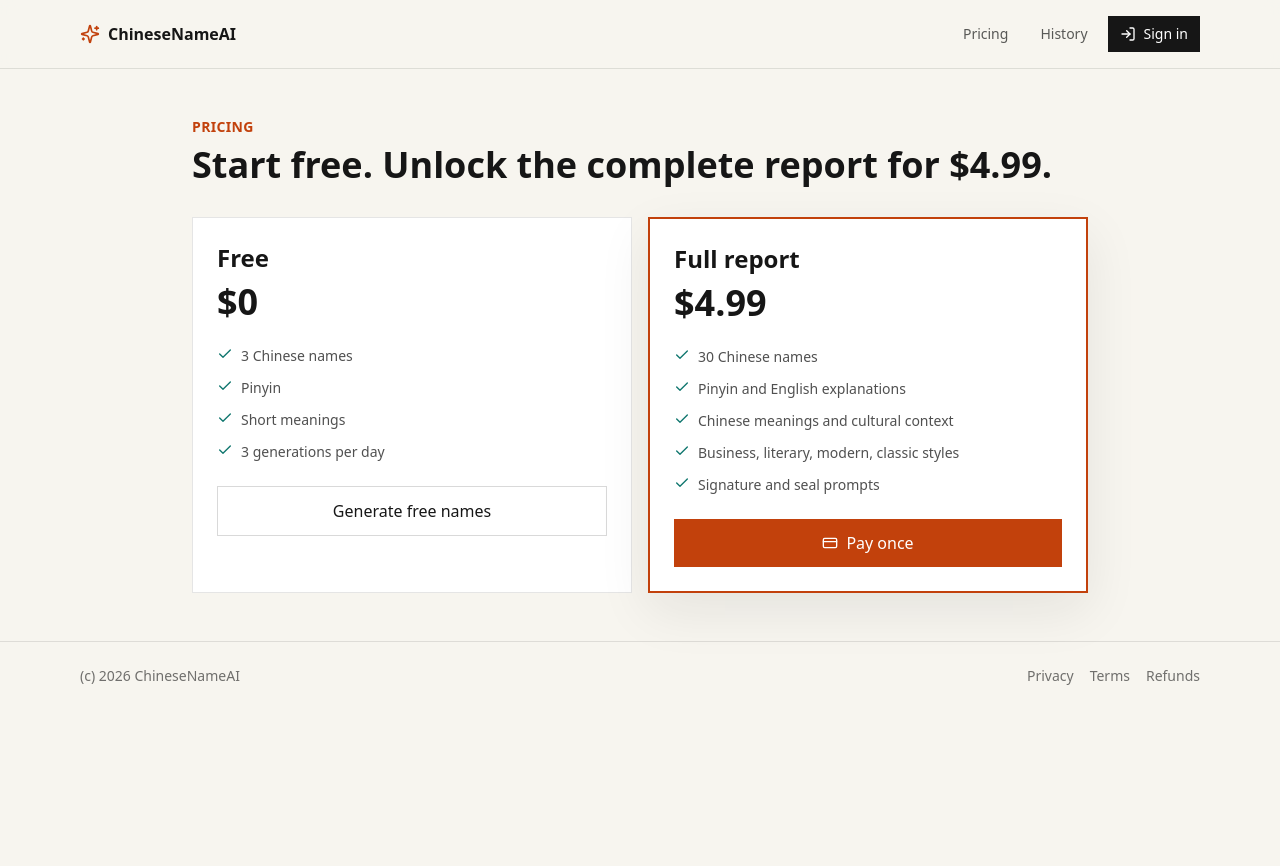
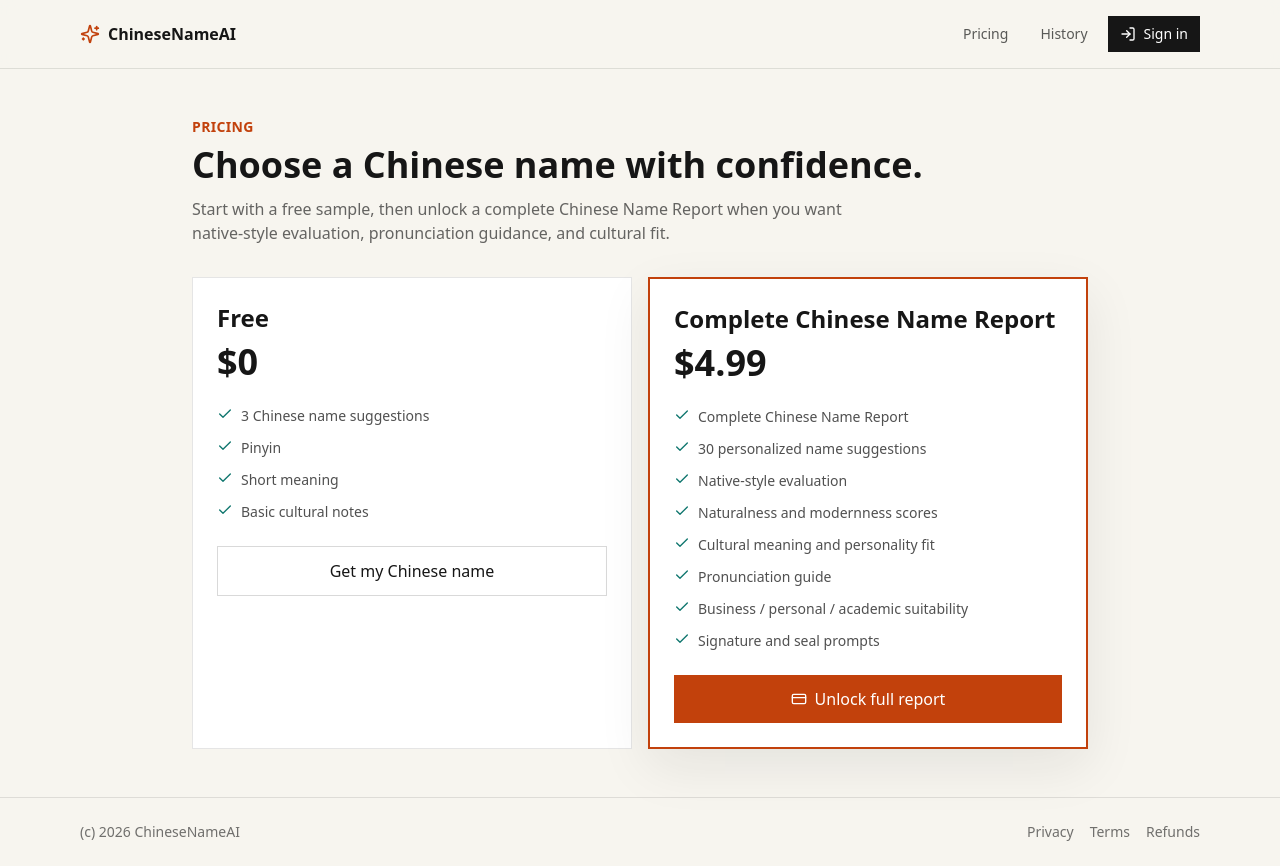
Before and after one commit to x-rayon/chinesenameai, a Next.js app: page /pricing in a window 1280 px wide. Before the commit the page ends 800 px from the top, so only its background shows below. Built offline with nearby package versions, Linux system fonts and the light colour scheme; no server answers.

Commit message:
Improve report positioning and pricing copy

```diff
--- a/app/page.tsx
+++ b/app/page.tsx
@@ -3,9 +3,9 @@ import { ArrowRight, CheckCircle2, Languages, ScrollText } from "lucide-react";
 import type { LucideIcon } from "lucide-react";
 
 const features: { title: string; copy: string; Icon: LucideIcon }[] = [
-  { title: "Free start", copy: "Generate 3 names per day before upgrading.", Icon: CheckCircle2 },
-  { title: "Full report", copy: "Unlock 30 names plus cultural explanations and style picks.", Icon: ScrollText },
-  { title: "Built for foreigners", copy: "Names are explained in English with pinyin and usage context.", Icon: Languages },
+  { title: "Native-style advice", copy: "Evaluate whether a name sounds natural, modern, and safe.", Icon: CheckCircle2 },
+  { title: "Complete report", copy: "Unlock 30 personalized names with scoring, context, and style guidance.", Icon: ScrollText },
+  { title: "Pronunciation ready", copy: "Every name includes pinyin, meaning, and a Chinese pronunciation button.", Icon: Languages },
 ];
 
 export default function HomePage() {
@@ -13,20 +13,20 @@ export default function HomePage() {
     <div className="space-y-14">
       <section className="grid min-h-[70vh] items-center gap-8 lg:grid-cols-[1.05fr_0.95fr]">
         <div>
-          <p className="text-sm font-semibold uppercase tracking-wide text-cinnabar">AI Chinese naming studio</p>
+          <p className="text-sm font-semibold uppercase tracking-wide text-cinnabar">Chinese Name Advisor</p>
           <h1 className="mt-4 max-w-3xl text-5xl font-semibold leading-tight sm:text-6xl">
-            Chinese names that sound natural, meaningful, and culturally right.
+            Get a real Chinese name that native speakers would actually use.
           </h1>
           <p className="mt-5 max-w-2xl text-lg text-ink/70">
-            Enter your English name, background, personality, and purpose. Get Chinese names with pinyin, meaning,
-            cultural context, and style guidance.
+            Generate a natural, meaningful Chinese name with pronunciation, cultural context, and native-style
+            evaluation - not a random translation.
           </p>
           <div className="mt-8 flex flex-col gap-3 sm:flex-row">
             <Link
               className="inline-flex items-center justify-center gap-2 bg-cinnabar px-5 py-3 font-medium text-white"
               href="/generate"
             >
-              Generate names
+              Get my Chinese name
               <ArrowRight className="h-4 w-4" aria-hidden />
             </Link>
             <Link
@@ -39,16 +39,22 @@ export default function HomePage() {
         </div>
         <div className="border border-black/10 bg-white p-6 shadow-soft">
           <div className="border-b border-black/10 pb-4">
-            <p className="text-sm text-ink/55">Sample result</p>
+            <p className="text-sm text-ink/55">Recommended Name</p>
             <h2 className="mt-2 text-5xl font-semibold">林安然</h2>
             <p className="mt-2 text-ink/60">Lin Anran</p>
           </div>
-          <div className="grid gap-4 py-5 text-sm text-ink/75">
-            <p>An means peace; Ran suggests natural confidence and calm presence.</p>
-            <p>Feels modern, educated, warm, and easy to introduce in both social and professional settings.</p>
+          <div className="grid gap-3 py-5 text-sm text-ink/75">
+            <p>This name gives the impression of calm confidence, warmth, and quiet intelligence.</p>
+            <div className="grid grid-cols-2 gap-2">
+              <span className="border border-black/10 bg-porcelain px-3 py-2">Naturalness: 9/10</span>
+              <span className="border border-black/10 bg-porcelain px-3 py-2">Modernness: 8/10</span>
+              <span className="border border-black/10 bg-porcelain px-3 py-2">Pronunciation: Easy</span>
+              <span className="border border-black/10 bg-porcelain px-3 py-2">Risk: Safe</span>
+            </div>
+            <p>Feels native, educated, and easy to introduce in both social and professional settings.</p>
           </div>
           <div className="grid gap-3 sm:grid-cols-3">
-            {["Business", "Modern", "Cultural"].map((item) => (
+            {["Professional", "Modern", "Natural"].map((item) => (
               <span key={item} className="border border-black/10 bg-porcelain px-3 py-2 text-center text-sm">
                 {item}
               </span>
--- a/app/pricing/page.tsx
+++ b/app/pricing/page.tsx
@@ -4,21 +4,40 @@ import { Check, CreditCard } from "lucide-react";
 
 export const metadata: Metadata = {
   title: "Pricing",
-  description: "Start free or unlock a complete Chinese name report with 30 names, pinyin, meanings, and cultural context.",
+  description: "Start free or unlock a complete Chinese Name Report with native-style evaluation and cultural context.",
 };
 
 export default function PricingPage() {
   return (
     <div className="mx-auto max-w-4xl">
       <p className="text-sm font-semibold uppercase tracking-wide text-cinnabar">Pricing</p>
-      <h1 className="mt-2 text-4xl font-semibold">Start free. Unlock the complete report for $4.99.</h1>
+      <h1 className="mt-2 text-4xl font-semibold">Choose a Chinese name with confidence.</h1>
+      <p className="mt-3 max-w-2xl text-ink/65">
+        Start with a free sample, then unlock a complete Chinese Name Report when you want native-style evaluation,
+        pronunciation guidance, and cultural fit.
+      </p>
       <div className="mt-8 grid gap-4 md:grid-cols-2">
-        <Plan title="Free" price="$0" cta="Generate free names" href="/generate" items={["3 Chinese names", "Pinyin", "Short meanings", "3 generations per day"]} />
+        <Plan
+          title="Free"
+          price="$0"
+          cta="Get my Chinese name"
+          href="/generate"
+          items={["3 Chinese name suggestions", "Pinyin", "Short meaning", "Basic cultural notes"]}
+        />
         <form action="/api/checkout" method="POST" className="border-2 border-cinnabar bg-white p-6 shadow-soft">
-          <h2 className="text-2xl font-semibold">Full report</h2>
+          <h2 className="text-2xl font-semibold">Complete Chinese Name Report</h2>
           <p className="mt-2 text-4xl font-semibold">$4.99</p>
           <ul className="mt-6 space-y-3 text-sm text-ink/75">
-            {["30 Chinese names", "Pinyin and English explanations", "Chinese meanings and cultural context", "Business, literary, modern, classic styles", "Signature and seal prompts"].map((item) => (
+            {[
+              "Complete Chinese Name Report",
+              "30 personalized name suggestions",
+              "Native-style evaluation",
+              "Naturalness and modernness scores",
+              "Cultural meaning and personality fit",
+              "Pronunciation guide",
+              "Business / personal / academic suitability",
+              "Signature and seal prompts",
+            ].map((item) => (
               <li key={item} className="flex gap-2">
                 <Check className="h-4 w-4 shrink-0 text-jade" aria-hidden />
                 {item}
@@ -27,7 +46,7 @@ export default function PricingPage() {
           </ul>
           <button className="mt-6 inline-flex w-full items-center justify-center gap-2 bg-cinnabar px-5 py-3 font-medium text-white">
             <CreditCard className="h-4 w-4" aria-hidden />
-            Pay once
+            Unlock full report
           </button>
         </form>
       </div>
--- a/components/report-view.tsx
+++ b/components/report-view.tsx
@@ -1,43 +1,41 @@
+import { Check, LockKeyhole } from "lucide-react";
 import { NameAudioButton } from "@/components/name-audio-button";
-import type { NameReport } from "@/lib/types";
+import type { NameIdea, NameReport } from "@/lib/types";
 
 export function ReportView({ report }: { report: NameReport }) {
+  const [recommended, ...alternatives] = report.names;
+  if (!recommended) return null;
+
   return (
-    <div className="space-y-6">
-      <section className="border border-black/10 bg-white p-5 shadow-soft">
-        <p className="text-sm uppercase tracking-wide text-cinnabar">Chinese name report</p>
-        <h1 className="mt-2 text-3xl font-semibold">For {report.input.englishName}</h1>
+    <div className="space-y-8">
+      <section className="border border-black/10 bg-white p-5 shadow-soft sm:p-7">
+        <p className="text-sm uppercase tracking-wide text-cinnabar">Chinese Name Advisor</p>
+        <h1 className="mt-2 text-3xl font-semibold">Your Chinese name report</h1>
         <p className="mt-2 text-ink/65">
-          {report.input.country} - {report.input.gender} - {report.input.purpose}
+          For {report.input.englishName} - {report.input.country} - {report.input.purpose}
         </p>
       </section>
 
-      <section className="grid gap-4 md:grid-cols-2">
-        {report.names.map((name, index) => (
-          <article key={`${name.chineseName}-${index}`} className="border border-black/10 bg-white p-5">
-            <div className="flex items-start justify-between gap-4">
-              <div>
-                <div className="flex items-center gap-3">
-                  <h2 className="text-3xl font-semibold">{name.chineseName}</h2>
-                  <NameAudioButton name={name.chineseName} pinyin={name.pinyin} />
-                </div>
-                <p className="mt-1 text-sm text-ink/55">{name.pinyin}</p>
-              </div>
-              <span className="bg-[#e8f3ef] px-2 py-1 text-xs capitalize text-jade">{name.style}</span>
+      <RecommendedNameCard name={recommended} />
+
+      {report.input.mode === "free" ? <UpgradeReportCard /> : null}
+
+      {alternatives.length ? (
+        <section>
+          <div className="flex flex-col justify-between gap-2 sm:flex-row sm:items-end">
+            <div>
+              <p className="text-sm font-semibold uppercase tracking-wide text-cinnabar">Alternative Names</p>
+              <h2 className="mt-1 text-2xl font-semibold">Other names worth considering</h2>
             </div>
-            <p className="mt-4 text-sm text-ink/75">{name.englishExplanation}</p>
-            <p className="mt-3 text-sm text-ink/75">{name.chineseMeaning}</p>
-            <p className="mt-3 text-sm text-ink/60">{name.culturalExplanation}</p>
-            <div className="mt-4 flex flex-wrap gap-2">
-              {name.suitableScenarios.map((scenario) => (
-                <span key={scenario} className="border border-black/10 px-2 py-1 text-xs text-ink/65">
-                  {scenario}
-                </span>
-              ))}
-            </div>
-          </article>
-        ))}
-      </section>
+            <p className="text-sm text-ink/55">{alternatives.length} alternatives</p>
+          </div>
+          <div className="mt-4 grid gap-4 md:grid-cols-2">
+            {alternatives.map((name, index) => (
+              <AlternativeNameCard key={`${name.chineseName}-${index}`} name={name} />
+            ))}
+          </div>
+        </section>
+      ) : null}
 
       {report.stylePicks || report.prompts ? (
         <section className="grid gap-4 lg:grid-cols-2">
@@ -58,7 +56,7 @@ export function ReportView({ report }: { report: NameReport }) {
           ) : null}
           {report.prompts ? (
             <div className="border border-black/10 bg-white p-5">
-              <h2 className="text-xl font-semibold">Visual prompts</h2>
+              <h2 className="text-xl font-semibold">Signature and seal prompts</h2>
               <p className="mt-4 text-sm text-ink/70">{report.prompts.signaturePrompt}</p>
               <p className="mt-3 text-sm text-ink/70">{report.prompts.sealPrompt}</p>
             </div>
@@ -68,3 +66,156 @@ export function ReportView({ report }: { report: NameReport }) {
     </div>
   );
 }
+
+function RecommendedNameCard({ name }: { name: NameIdea }) {
+  const evaluation = getEvaluation(name);
+
+  return (
+    <section className="border border-black/10 bg-white p-6 shadow-soft sm:p-8">
+      <div className="grid gap-8 lg:grid-cols-[0.9fr_1.1fr]">
+        <div>
+          <p className="text-sm font-semibold uppercase tracking-wide text-cinnabar">Recommended Name</p>
+          <div className="mt-4 flex items-center gap-4">
+            <h2 className="text-6xl font-semibold leading-none sm:text-7xl">{name.chineseName}</h2>
+            <NameAudioButton name={name.chineseName} pinyin={name.pinyin} />
+          </div>
+          <p className="mt-3 text-xl text-ink/60">{name.pinyin}</p>
+          <p className="mt-6 text-lg leading-relaxed text-ink/75">
+            {evaluation.impressionSummary}
+          </p>
+        </div>
+
+        <div className="grid gap-4">
+          <div className="grid gap-3 sm:grid-cols-2">
+            <ScoreCard label="Naturalness" value={`${evaluation.naturalnessScore}/10`} />
+            <ScoreCard label="Modernness" value={`${evaluation.modernnessScore}/10`} />
+            <ScoreCard label="Pronunciation difficulty" value={evaluation.pronunciationDifficulty} />
+            <ScoreCard label="Business / Personal fit" value={`${evaluation.businessFit}/10 / ${evaluation.personalFit}/10`} />
+          </div>
+          <div className="border border-black/10 bg-porcelain p-4">
+            <p className="text-sm font-semibold">Native speaker impression</p>
+            <p className="mt-2 text-ink/75">{evaluation.nativeImpression}</p>
+          </div>
+          <div className="border border-black/10 bg-porcelain p-4">
+            <p className="text-sm font-semibold">Why this name fits you</p>
+            <p className="mt-2 text-sm leading-6 text-ink/70">{evaluation.whyItFits}</p>
+          </div>
+          <div className="border border-black/10 p-4">
+            <p className="text-sm font-semibold">Risk warning</p>
+            <p className="mt-2 text-sm text-ink/70">{evaluation.riskWarning}</p>
+          </div>
+        </div>
+      </div>
+    </section>
+  );
+}
+
+function AlternativeNameCard({ name }: { name: NameIdea }) {
+  const evaluation = getEvaluation(name);
+
+  return (
+    <article className="border border-black/10 bg-white p-5">
+      <div className="flex items-start justify-between gap-4">
+        <div>
+          <div className="flex items-center gap-3">
+            <h3 className="text-3xl font-semibold">{name.chineseName}</h3>
+            <NameAudioButton name={name.chineseName} pinyin={name.pinyin} />
+          </div>
+          <p className="mt-1 text-sm text-ink/55">{name.pinyin}</p>
+        </div>
+        <span className="bg-[#e8f3ef] px-2 py-1 text-xs capitalize text-jade">{name.style}</span>
+      </div>
+
+      <p className="mt-4 text-sm text-ink/75">{name.englishExplanation}</p>
+      <p className="mt-3 text-sm text-ink/60">{name.culturalExplanation}</p>
+
+      <div className="mt-4 grid gap-2 text-xs sm:grid-cols-2">
+        <Metric label="Naturalness" value={`${evaluation.naturalnessScore}/10`} />
+        <Metric label="Modernness" value={`${evaluation.modernnessScore}/10`} />
+        <Metric label="Pronunciation" value={evaluation.pronunciationDifficulty} />
+        <Metric label="Native impression" value={evaluation.nativeImpression} />
+      </div>
+      <p className="mt-3 text-xs text-ink/55">Risk warning: {evaluation.riskWarning}</p>
+    </article>
+  );
+}
+
+function UpgradeReportCard() {
+  const items = [
+    "See 30 personalized names",
+    "Get native-style evaluation",
+    "Understand whether the name sounds natural, modern, and safe",
+    "Get signature and Chinese seal prompts",
+  ];
+
+  return (
+    <section className="border-2 border-cinnabar bg-white p-6 shadow-soft sm:p-7">
+      <div className="flex flex-col justify-between gap-6 lg:flex-row lg:items-center">
+        <div>
+          <p className="text-sm font-semibold uppercase tracking-wide text-cinnabar">Full Report</p>
+          <h2 className="mt-2 text-3xl font-semibold">Unlock your complete Chinese Name Report</h2>
+          <div className="mt-5 grid gap-2 text-sm text-ink/75 sm:grid-cols-2">
+            {items.map((item) => (
+              <div key={item} className="flex gap-2">
+                <Check className="mt-0.5 h-4 w-4 shrink-0 text-jade" aria-hidden />
+                <span>{item}</span>
+              </div>
+            ))}
+          </div>
+        </div>
+        <form action="/api/checkout" method="POST">
+          <button className="inline-flex w-full items-center justify-center gap-2 bg-cinnabar px-6 py-3 font-medium text-white lg:w-auto">
+            <LockKeyhole className="h-4 w-4" aria-hidden />
+            Unlock for $4.99
+          </button>
+        </form>
+      </div>
+    </section>
+  );
+}
+
+function ScoreCard({ label, value }: { label: string; value: string }) {
+  return (
+    <div className="border border-black/10 p-4">
+      <p className="text-xs uppercase tracking-wide text-ink/50">{label}</p>
+      <p className="mt-2 text-2xl font-semibold">{value}</p>
+    </div>
+  );
+}
+
+function Metric({ label, value }: { label: string; value: string }) {
+  return (
+    <div className="border border-black/10 bg-porcelain px-3 py-2">
+      <span className="text-ink/50">{label}: </span>
+      <span className="font-medium text-ink">{value}</span>
+    </div>
+  );
+}
+
+function getEvaluation(name: NameIdea) {
+  return {
+    impressionSummary:
+      name.impressionSummary ||
+      `This name gives the impression of someone ${name.englishExplanation.toLowerCase()}`,
+    naturalnessScore: clampScore(name.naturalnessScore, 8),
+    modernnessScore: clampScore(name.modernnessScore, name.style === "modern" ? 9 : 8),
+    pronunciationDifficulty: name.pronunciationDifficulty || "Easy",
+    businessFit: clampScore(name.businessFit, name.style === "business" ? 9 : 8),
+    personalFit: clampScore(name.personalFit, 8),
+    nativeImpression: name.nativeImpression || fallbackImpression(name.style),
+    riskWarning: name.riskWarning || "Safe",
+    whyItFits: name.whyItFits || name.chineseMeaning || name.culturalExplanation,
+  };
+}
+
+function clampScore(value: number | undefined, fallback: number) {
+  if (!value || Number.isNaN(value)) return fallback;
+  return Math.max(1, Math.min(10, Math.round(value)));
+}
+
+function fallbackImpression(style: NameIdea["style"]) {
+  if (style === "business") return "Professional";
+  if (style === "literary") return "Literary";
+  if (style === "modern") return "Modern";
+  return "Elegant";
+}
--- a/lib/openai.ts
+++ b/lib/openai.ts
@@ -14,6 +14,15 @@ const nameIdeaSchema = z.object({
   culturalExplanation: z.string(),
   suitableScenarios: z.array(z.string()).min(1),
   style: z.enum(["business", "literary", "modern", "classic"]),
+  impressionSummary: z.string().optional(),
+  naturalnessScore: z.number().min(1).max(10).optional(),
+  modernnessScore: z.number().min(1).max(10).optional(),
+  pronunciationDifficulty: z.enum(["Easy", "Medium", "Hard"]).optional(),
+  businessFit: z.number().min(1).max(10).optional(),
+  personalFit: z.number().min(1).max(10).optional(),
+  nativeImpression: z.enum(["Elegant", "Professional", "Friendly", "Literary", "Modern"]).optional(),
+  riskWarning: z.enum(["Safe", "Slightly formal", "Too literary", "Old-fashioned"]).optional(),
+  whyItFits: z.string().optional(),
 });
 
 const reportSchema = z.object({
@@ -49,7 +58,8 @@ export async function generateNameReport(input: NameRequest): Promise<NameReport
     "You are ChineseNameAI, a careful bilingual naming consultant.",
     `Generate exactly ${count} suitable Chinese full names for a foreign user.`,
     "Return strict JSON only. No markdown.",
-    "Each name must include chineseName, pinyin, englishExplanation, chineseMeaning, culturalExplanation, suitableScenarios, and style.",
+    "Each name must include chineseName, pinyin, englishExplanation, chineseMeaning, culturalExplanation, suitableScenarios, style, impressionSummary, naturalnessScore, modernnessScore, pronunciationDifficulty, businessFit, personalFit, nativeImpression, riskWarning, and whyItFits.",
+    "Scores must be realistic 1-10 integers. pronunciationDifficulty must be Easy, Medium, or Hard. nativeImpression must be Elegant, Professional, Friendly, Literary, or Modern. riskWarning must be Safe, Slightly formal, Too literary, or Old-fashioned.",
     "For paid mode include stylePicks and prompts with Chinese signature and seal image-generation prompts.",
     `Input: ${JSON.stringify(input)}`,
   ].join("\n");
@@ -87,8 +97,9 @@ async function generateGeminiNameReport(input: NameRequest, count: number): Prom
     "You are ChineseNameAI, a careful bilingual naming consultant.",
     `Generate exactly ${count} suitable Chinese full names for a foreign user.`,
     "Return strict JSON only. No markdown, no code fences.",
-    "JSON schema: {\"names\":[{\"chineseName\":\"\",\"pinyin\":\"\",\"englishExplanation\":\"\",\"chineseMeaning\":\"\",\"culturalExplanation\":\"\",\"suitableScenarios\":[\"\"],\"style\":\"business|literary|modern|classic\"}],\"stylePicks\":{\"business\":\"\",\"literary\":\"\",\"modern\":\"\",\"classic\":\"\"},\"prompts\":{\"signaturePrompt\":\"\",\"sealPrompt\":\"\"}}",
-    "Each name must include chineseName, pinyin, englishExplanation, chineseMeaning, culturalExplanation, suitableScenarios, and style.",
+    "JSON schema: {\"names\":[{\"chineseName\":\"\",\"pinyin\":\"\",\"englishExplanation\":\"\",\"chineseMeaning\":\"\",\"culturalExplanation\":\"\",\"suitableScenarios\":[\"\"],\"style\":\"business|literary|modern|classic\",\"impressionSummary\":\"This name gives the impression of...\",\"naturalnessScore\":9,\"modernnessScore\":8,\"pronunciationDifficulty\":\"Easy|Medium|Hard\",\"businessFit\":8,\"personalFit\":8,\"nativeImpression\":\"Elegant|Professional|Friendly|Literary|Modern\",\"riskWarning\":\"Safe|Slightly formal|Too literary|Old-fashioned\",\"whyItFits\":\"\"}],\"stylePicks\":{\"business\":\"\",\"literary\":\"\",\"modern\":\"\",\"classic\":\"\"},\"prompts\":{\"signaturePrompt\":\"\",\"sealPrompt\":\"\"}}",
+    "Each name must include chineseName, pinyin, englishExplanation, chineseMeaning, culturalExplanation, suitableScenarios, style, impressionSummary, naturalnessScore, modernnessScore, pronunciationDifficulty, businessFit, personalFit, nativeImpression, riskWarning, and whyItFits.",
+    "Scores must be realistic 1-10 integers based on how a native Chinese speaker would perceive the name.",
     "For free mode, stylePicks and prompts may be omitted. For paid mode, include stylePicks and prompts.",
     `Input: ${JSON.stringify(input)}`,
   ].join("\n");
```
Also changed, not shown: lib/types.ts (+9 -0 lines).
